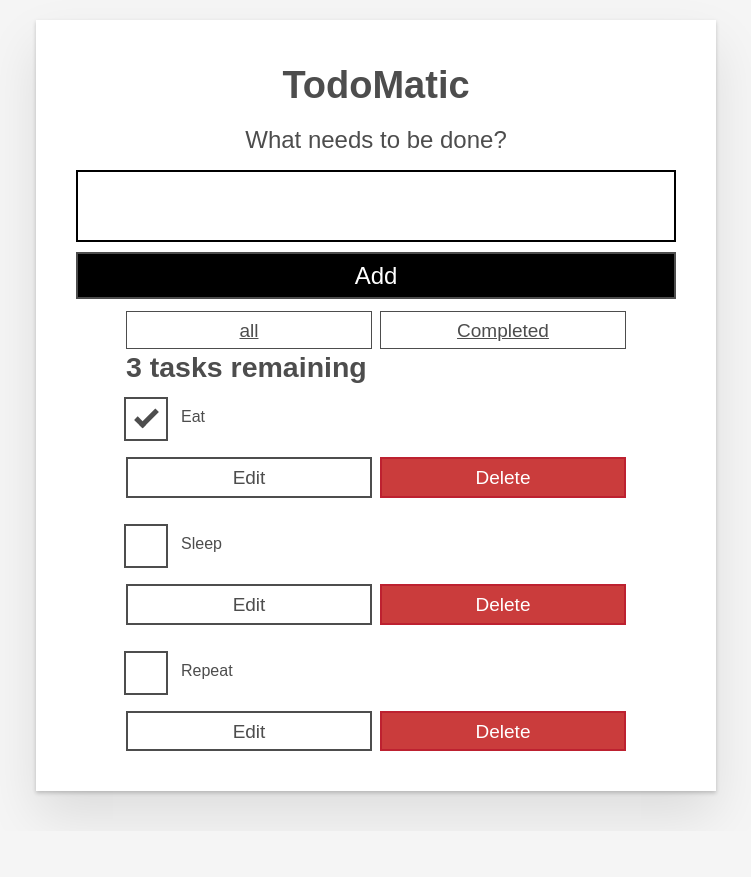
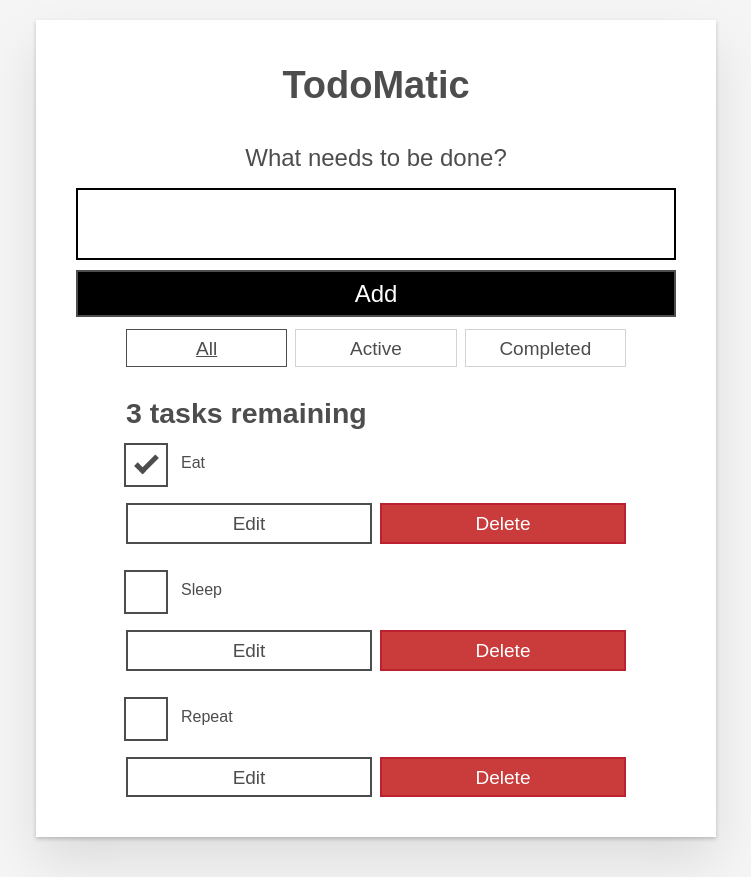
Before and after one commit to Nkoli/react_moztodoapp, a React (Create React App) app: page / in a window 1280 px wide. Shown: the whole page, without its empty margins (264-1015 px from the left). Before the commit the page ends 831 px from the top, so only its background shows below. Built offline with nearby package versions, Linux system fonts and the light colour scheme.

Commit message:
Replace the li elements with Todo component calls

```diff
--- a/src/App.js
+++ b/src/App.js
@@ -1,8 +1,9 @@
 import React from 'react';
+import Todo from './components/Todo';
 
 function App( props ) {
   return (
-    <div className="todoapp stack-trace">
+    <div className="todoapp stack-large">
       <h1>TodoMatic</h1>
       <form>
         <h2 className="label-wrapper">
@@ -23,72 +24,32 @@ function App( props ) {
       </form>
       <div className="filters btn-group stack-exception">
         <button type="button" className="btn toggle-btn" aria-pressed="true">
-          <span className="visually-hidden">Show</span>
+          <span className="visually-hidden">Show </span>
           <span>all</span>
-          <span className="visually-hidden">tasks</span>
+          <span className="visually-hidden"> tasks</span>
         </button>
-        <button type="button" className="btn toggle-btn" aria-pressed="true">
-          <span className="visually-hidden">Show</span>
+        <button type="button" className="btn toggle-btn" aria-pressed="false">
+          <span className="visually-hidden">Show </span>
+          <span>Active</span>
+          <span className="visually-hidden"> tasks</span>
+        </button>
+        <button type="button" className="btn toggle-btn" aria-pressed="false">
+          <span className="visually-hidden">Show </span>
           <span>Completed</span>
-          <span className="visually-hidden">tasks</span>
+          <span className="visually-hidden"> tasks</span>
         </button>
       </div>
       <h2 id="list-heading">
         3 tasks remaining
       </h2>
       <ul
-      role="list"
-      className="todo-list stack-large stack-exception"
-      aria-labelledby="list-heading"
+        role="list"
+        className="todo-list stack-large stack-exception"
+        aria-labelledby="list-heading"
       >
-        <li className="todo stack-small">
-          <div className="c-cb">
-            <input id="todo-0" type="checkbox" defaultChecked={true} />
-            <label className="todo-label" htmlFor="todo-0">
-              Eat
-            </label>
-          </div>
-          <div className="btn-group">
-            <button type="button" className="btn">
-              Edit <span className="visually-hidden">Eat</span>
-            </button>
-            <button type="button" className="btn btn__danger">
-              Delete <span className="visually-hidden">Eat</span>
-            </button>
-          </div>
-        </li>
-        <li className="todo stack-small">
-          <div className="c-cb">
-            <input id="todo-1" type="checkbox" />
-            <label className="todo-label" htmlFor="todo-1">
-              Sleep
-            </label>
-          </div>
-          <div className="btn-group">
-            <button type="button" className="btn">
-              Edit <span className="visually-hidden">Sleep</span>
-            </button>
-            <button type="button" className="btn btn__danger">
-              Delete <span className="visually-hidden">Sleep</span>
-            </button>
-          </div>
-        </li>
-        <li className="todo stack-small">
-          <div className="c-cb">
-            <input id="todo-2" type="checkbox" />
-            <label className="todo-label" htmlFor="todo-2">
-              Repeat
-            </label>
-          </div>
-          <div className="btn-group">
-            <button type="button" className="btn">
-              Edit <span className="visually-hidden">Repeat</span>
-            </button>
-            <button type="button" className="btn btn__danger">
-              Delete <span className="visually-hidden">Repeat</span>
-            </button>
-          </div>
-        </li>
+        <Todo name="Eat" completed={true} id="todo-0" />
+        <Todo name="Sleep" completed={false} id="todo-1"/>
+        <Todo name="Repeat" completed={false} id="todo-2"/>
       </ul>
     </div>
   );
```
